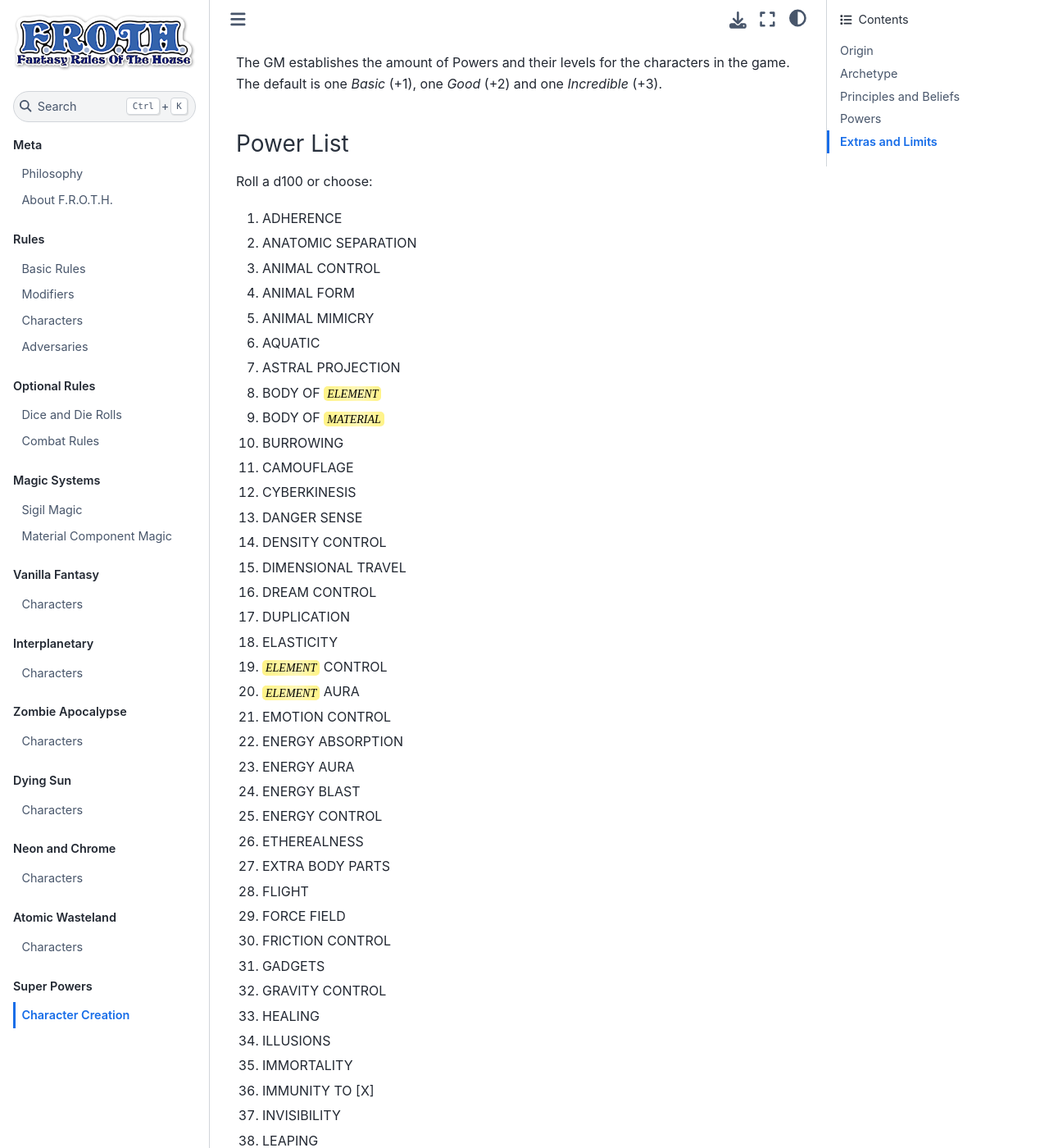
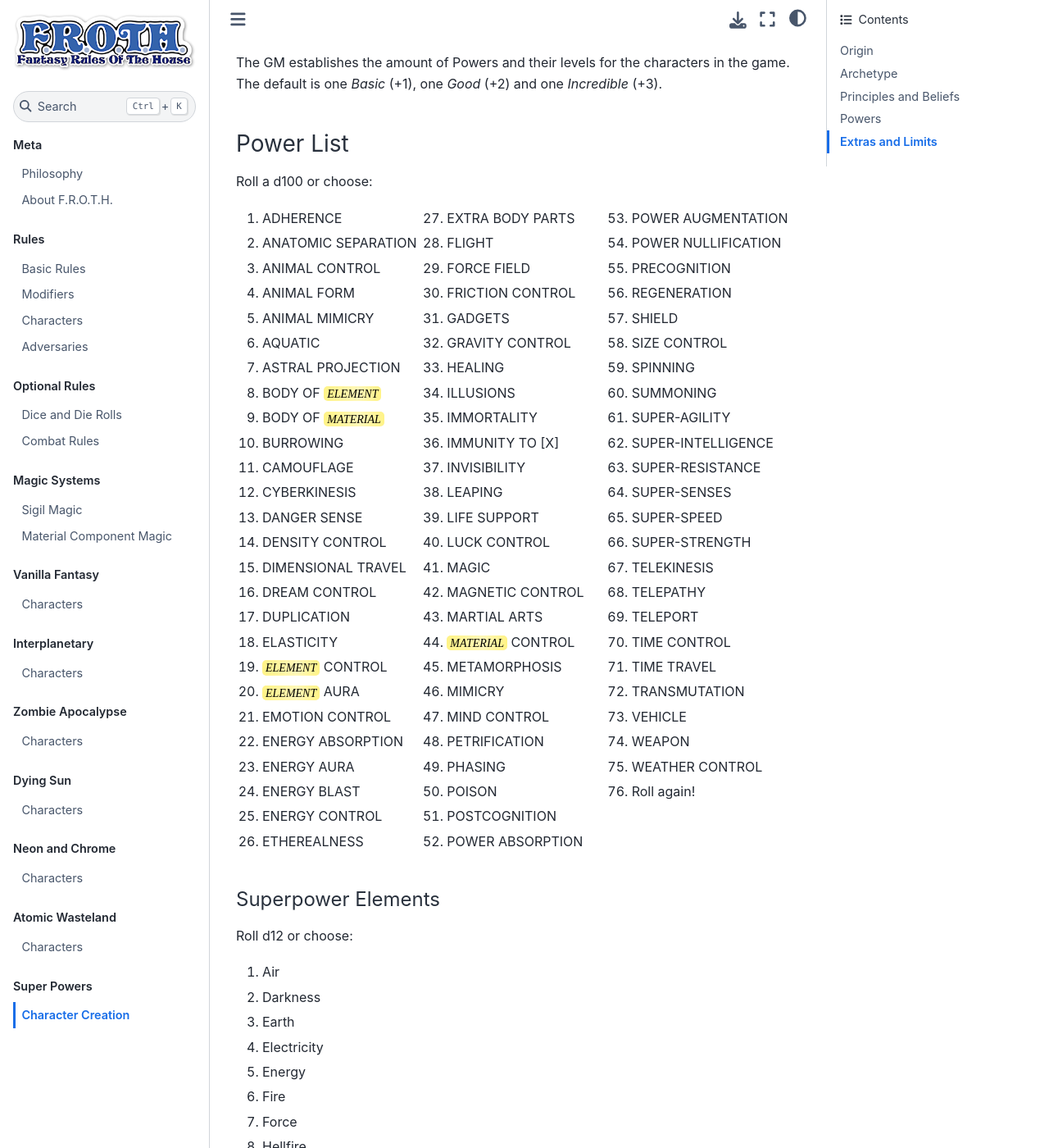
Before and after one commit to TaTooKa/froth, a Sphinx documentation site: the page built from docs/source/pages/worlds/superpowers/characters.rst, in a window 1280 px wide and 1400 px high, scrolled down 2865 px. Shown: the whole window at 82% size. Built offline with Sphinx 7.4.7 and the Sphinx Book theme 1.1.4, drawn with Linux system fonts in a browser that asks for light colours; cross-references to code outside the pages are shown as plain code.

Commit message:
add columns classes

```diff
--- a/docs/source/_static/css/custom.css
+++ b/docs/source/_static/css/custom.css
@@ -19,3 +19,21 @@ code {
  font-style: oblique 3deg !important;
  font-family: cursive !important;
 }
+
+.two-columns {
+    -moz-column-count: 2;
+    -moz-column-gap: 20px;
+    -webkit-column-count: 2;
+    -webkit-column-gap: 20px;
+    column-count: 2;
+    column-gap: 20px;
+}
+
+.three-columns {
+    -moz-column-count: 3;
+    -moz-column-gap: 20px;
+    -webkit-column-count: 3;
+    -webkit-column-gap: 20px;
+    column-count: 3;
+    column-gap: 20px;
+}
--- a/docs/source/pages/worlds/superpowers/characters.rst
+++ b/docs/source/pages/worlds/superpowers/characters.rst
@@ -73,6 +73,8 @@ Power List
 ~~~~~~~~~~
 
 Roll a d100 or choose:
+
+.. rst-class:: three-columns
 
 #. ADHERENCE
 #. ANATOMIC SEPARATION
```
